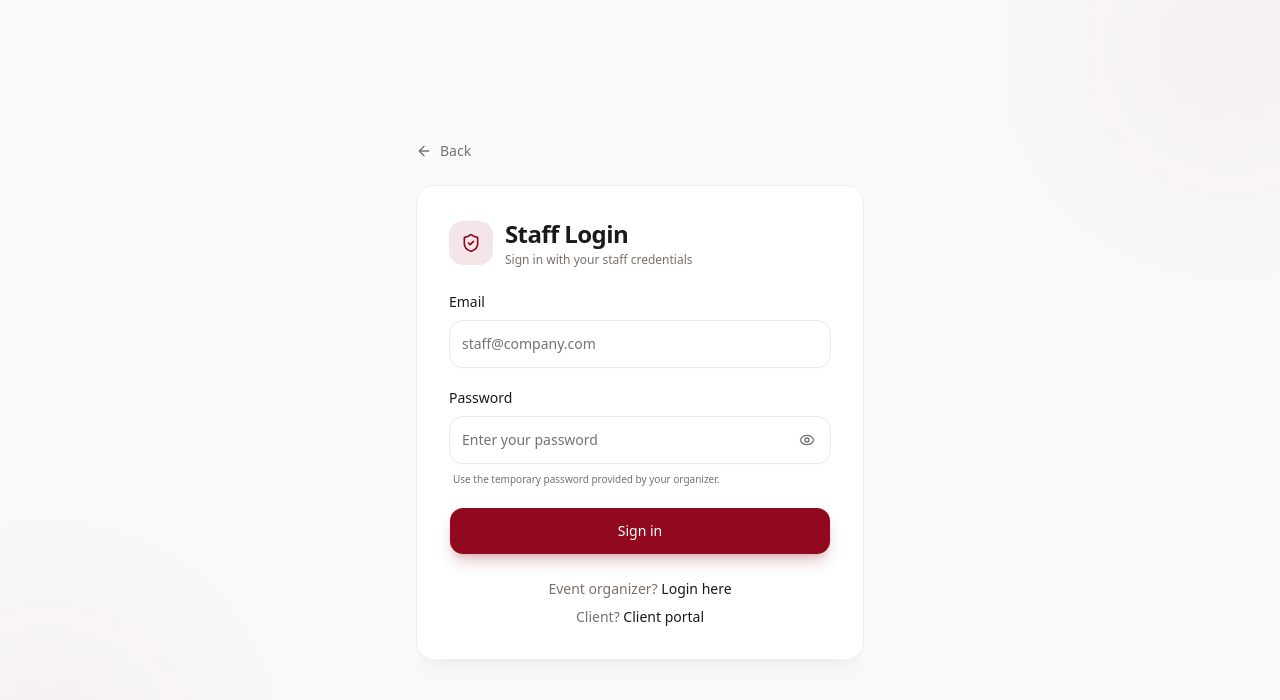
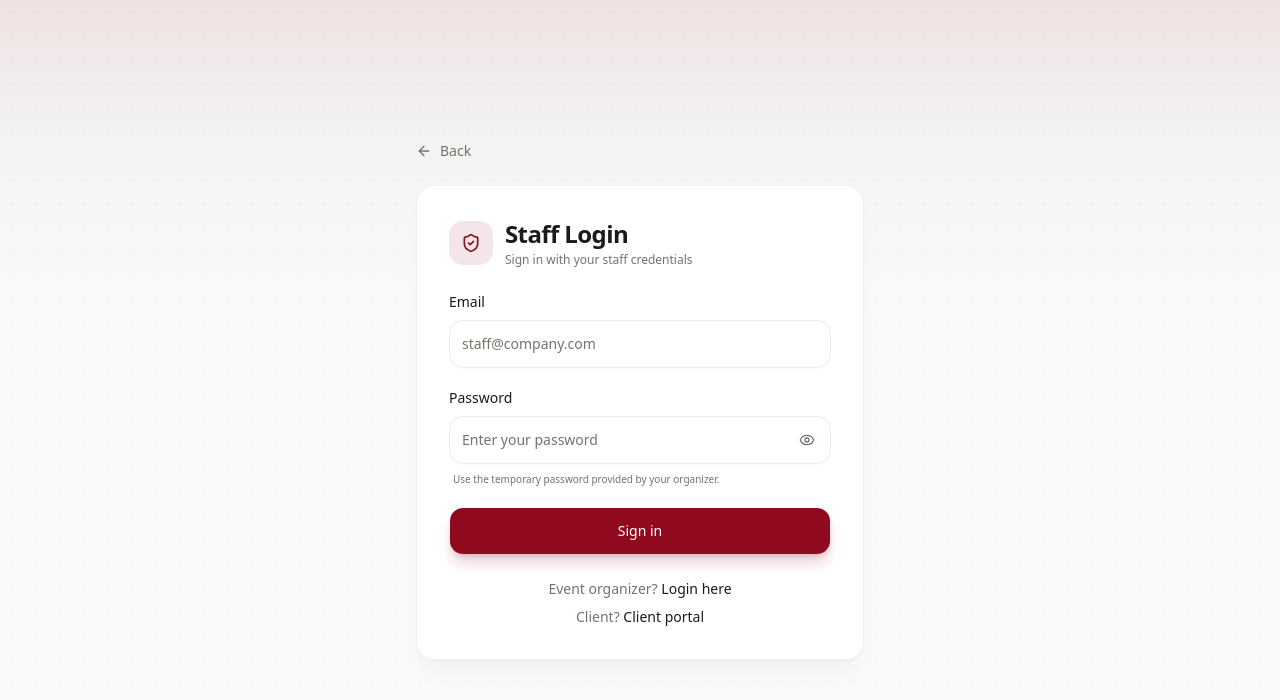
Before and after one commit to esetcreatives/AddisEvents, a Next.js app: page /staff/login in a window 1280 px wide. Shown: the top 700 px of the page. Built offline with nearby package versions, Linux system fonts and the light colour scheme; a web font is replaced by a local one.

Commit message:
style: unify staff UI with global dashboard branding

```diff
--- a/src/app/staff/login/page.tsx
+++ b/src/app/staff/login/page.tsx
@@ -72,10 +72,9 @@ export default function StaffLoginPage() {
   }
 
   return (
-    <main className="min-h-screen bg-[#FAFAF9] relative overflow-hidden flex items-center justify-center px-4 py-10">
-      {/* Background accents */}
-      <div className="absolute top-0 right-0 w-72 h-72 bg-primary/5 rounded-full blur-[100px] -translate-y-1/3 translate-x-1/3 pointer-events-none" />
-      <div className="absolute bottom-0 left-0 w-72 h-72 bg-primary/5 rounded-full blur-[100px] translate-y-1/3 -translate-x-1/3 pointer-events-none" />
+    <main className="relative min-h-screen flex items-center justify-center overflow-hidden bg-background px-4 py-10">
+      <div className="pointer-events-none absolute inset-0 dot-pattern opacity-35" />
+      <div className="pointer-events-none absolute inset-x-0 top-0 h-80 bg-[linear-gradient(180deg,rgba(145,9,30,0.1),rgba(90,122,107,0.045)_48%,transparent)]" />
 
       <div className="relative z-10 w-full max-w-md space-y-6">
         <Link
--- a/src/app/staff/page.tsx
+++ b/src/app/staff/page.tsx
@@ -216,16 +216,17 @@ export default function StaffPortal() {
   }
 
   return (
-    <div className="min-h-screen bg-[#FAFAF9] relative overflow-hidden">
-      {/* Background accents */}
-      <div className="absolute top-0 right-0 w-64 h-64 bg-primary/5 rounded-full blur-[80px] -translate-y-1/2 translate-x-1/2 pointer-events-none" />
-      <div className="absolute bottom-0 left-0 w-64 h-64 bg-primary/5 rounded-full blur-[80px] translate-y-1/2 -translate-x-1/2 pointer-events-none" />
+    <div className="relative min-h-screen overflow-hidden bg-background">
+      <div className="pointer-events-none absolute inset-0 dot-pattern opacity-35" />
+      <div className="pointer-events-none absolute inset-x-0 top-0 h-72 bg-[linear-gradient(180deg,rgba(145,9,30,0.08),rgba(90,122,107,0.045)_42%,transparent)]" />
 
       <header className="border-b border-border/60 sticky top-0 bg-white/80 backdrop-blur-md z-10">
         <div className="max-w-md mx-auto px-4 h-16 flex items-center justify-between">
-          <Link href="/staff" className="font-heading font-bold text-primary flex items-center gap-2 group">
-            <span className="text-xl tracking-tighter">ADDIS</span>
-            <span className="text-foreground/40 font-medium text-sm tracking-widest uppercase">Staff</span>
+          <Link href="/staff" className="font-heading text-xl font-semibold tracking-tight flex items-center gap-2">
+            <div>
+              Addis<span className="text-primary">Events</span>
+              <span className="ml-2 text-xs font-normal text-muted-foreground uppercase tracking-widest bg-muted px-2 py-1 rounded">Staff</span>
+            </div>
             {!isOnline && (
               <span className="text-[9px] bg-red-100 text-red-600 px-2 py-0.5 rounded-full font-sans uppercase tracking-[0.2em] font-bold">
                 Offline
```
